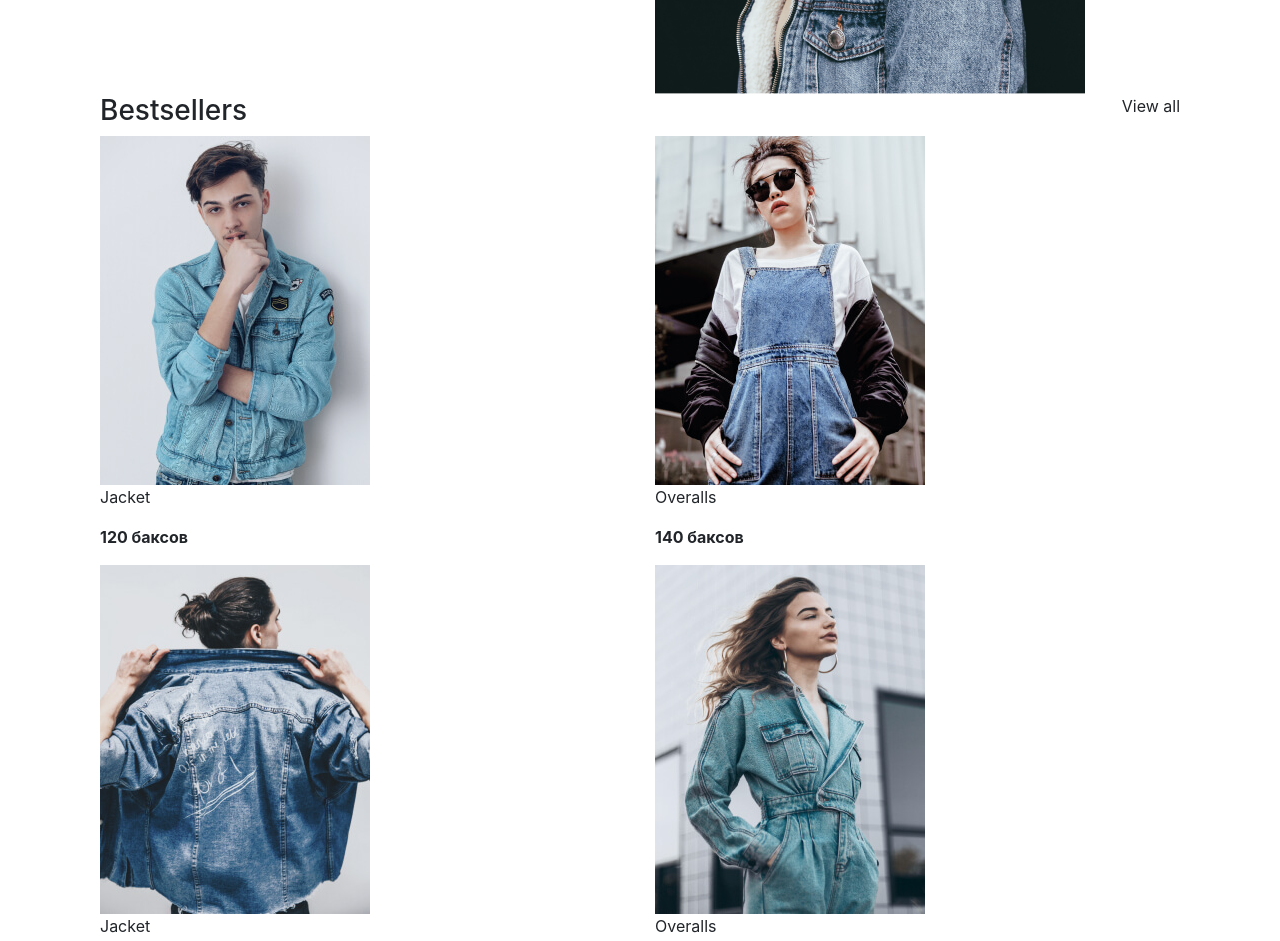
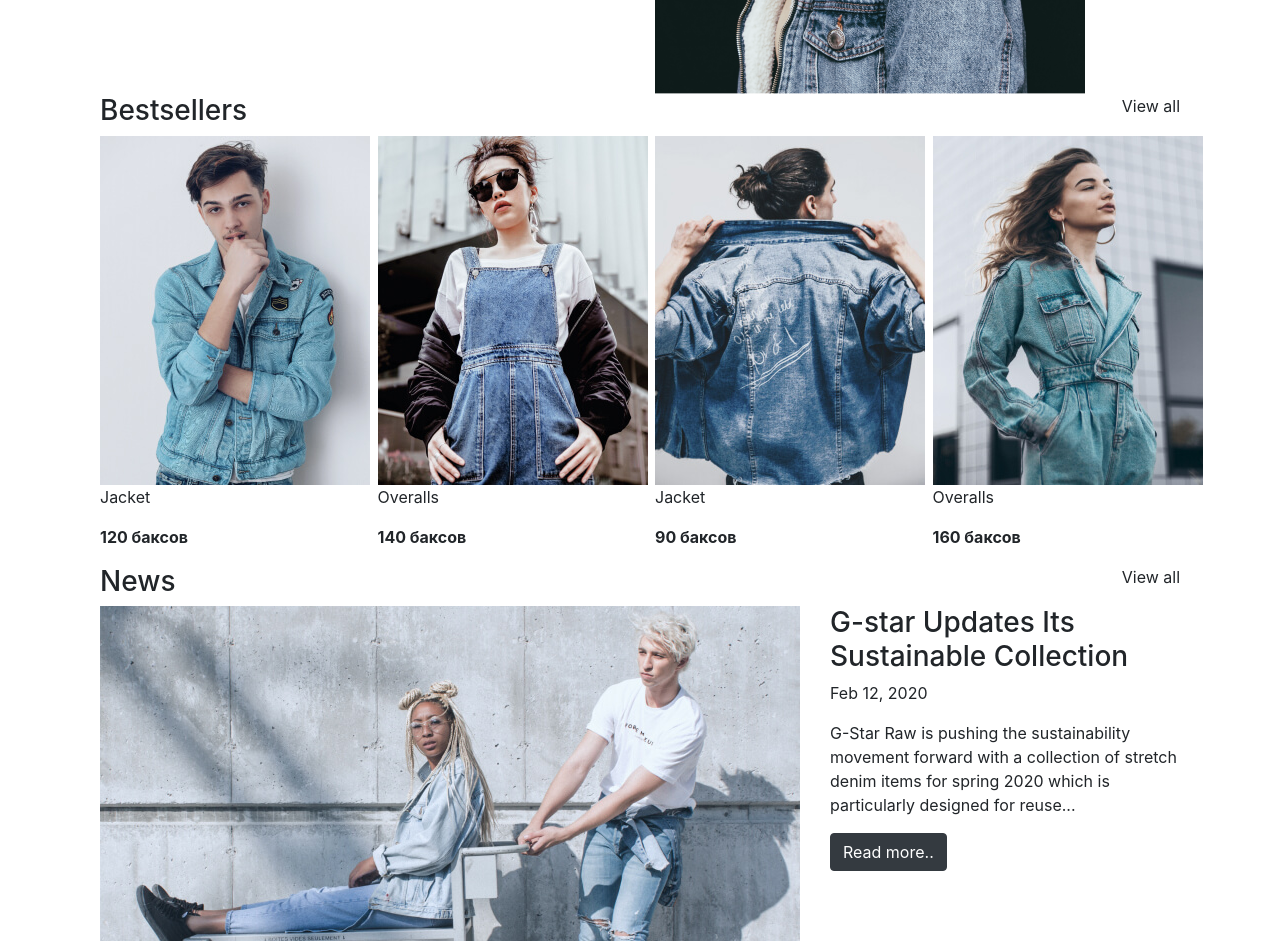
Before and after one commit to typoilox228/bootstrap_denim, a plain HTML site: page index.html in a window 1280 px wide. Shown: the part 480-1421 px from the top of the page. Drawn offline with nearby package versions, Linux system fonts and the light colour scheme.

Commit message:
Update index.html

```diff
--- a/index.html
+++ b/index.html
@@ -56,22 +56,22 @@
 				</div>
 			</div>
 			<div class="row">
-				<div class="col-3 col-sm-12 col-lg-6">
+				<div class="col-3 sm-12 lg-6">
 					<img src="img/2.png">
 					<p>Jacket</p>
 					<b><p>120 баксов<p></b>
 				</div>
-				<div class="col-3 col-sm-12 col-lg-6">
+				<div class="col-3 sm-12 lg-6">
 					<img src="img/3.png">
 					<p>Overalls</p>
 					<b><p>140 баксов<p></b>
 				</div>
-				<div class="col-3 col-sm-12 col-lg-6">
+				<div class="col-3 sm-12 lg-6">
 					<img src="img/4.png">
 					<p>Jacket</p>
 					<b><p>90 баксов<p></b>
 				</div>
-				<div class="col-3 col-sm-12 col-lg-6">
+				<div class="col-3 sm-12 lg-6">
 					<img src="img/5.png">
 					<p>Overalls</p>
 					<b><p>160 баксов<p></b>
```
